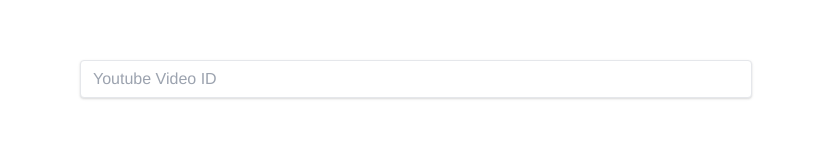
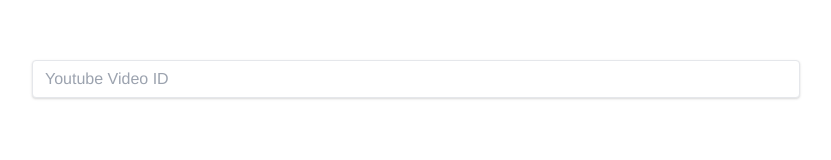
Before and after one commit to eggplantiny/yt-looper, a Vue app: page / in a window 1280 px wide. Shown: the top 160 px of the page, without its empty margins (224-1055 px from the left). Built offline with nearby package versions, Linux system fonts and the light colour scheme.

Commit message:
필요없는 구문 재거

```diff
--- a/src/components/atoms/YoutubePlayer.vue
+++ b/src/components/atoms/YoutubePlayer.vue
@@ -8,8 +8,6 @@
 <script setup lang="ts">
 import {
   ref,
-  defineProps,
-  defineEmits,
   watch,
   onMounted,
   onBeforeUnmount,
--- a/src/layouts/default.vue
+++ b/src/layouts/default.vue
@@ -1,5 +1,5 @@
 <template>
-  <div class="container max-w-2xl mx-auto">
+  <div class="container max-w-3xl mx-auto">
     <p>
       <text-field
         v-model="searchText"
@@ -8,7 +8,9 @@
       />
     </p>
     {{ searchText }}
-    <router-view />
+    <div class="my-4">
+      <router-view />
+    </div>
   </div>
 </template>
 
```
